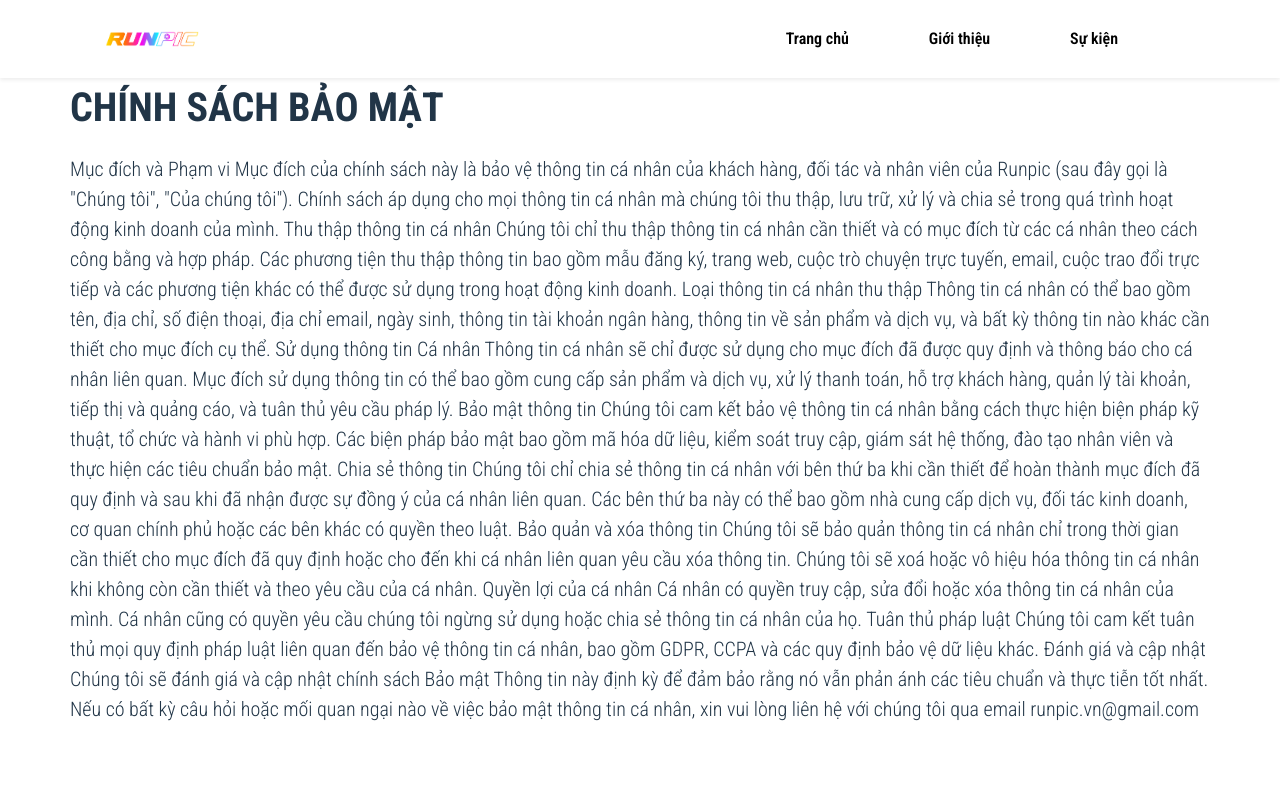
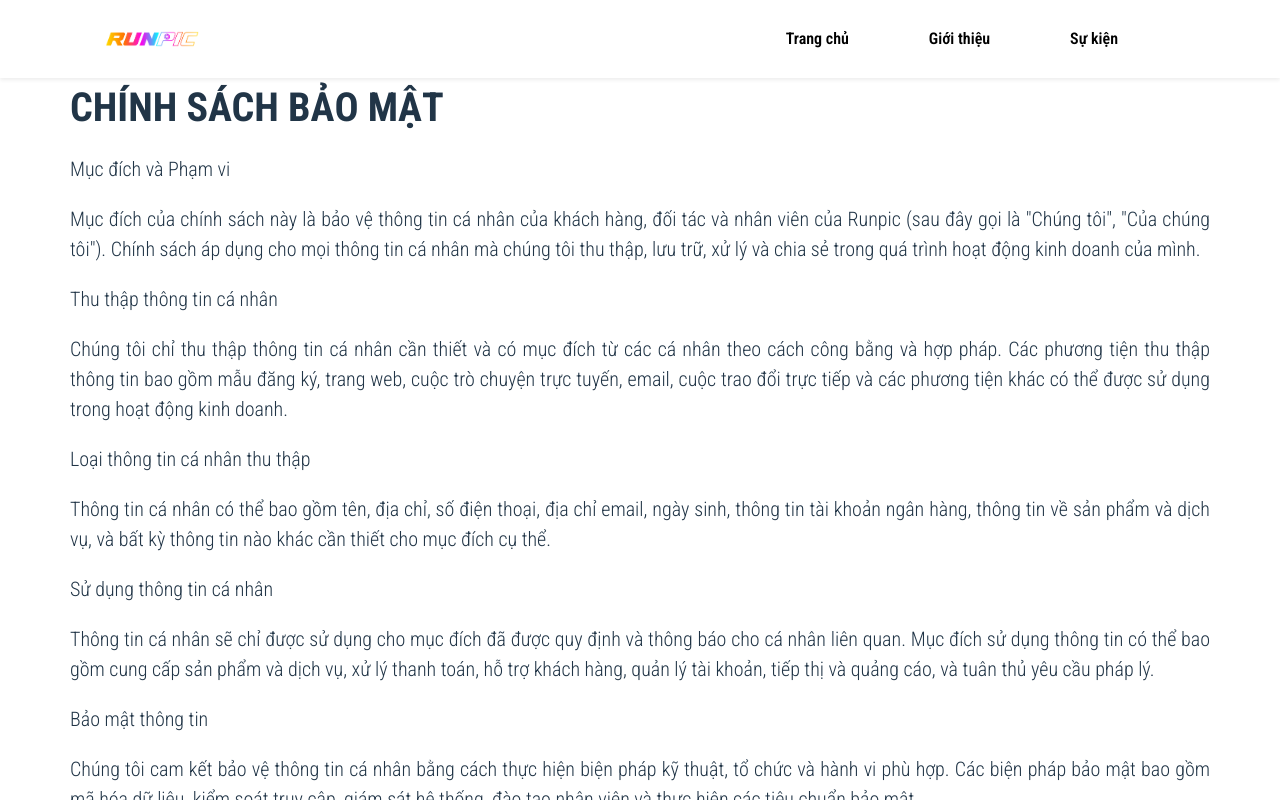
Before and after one commit to binchanhkun99/seachImage, a JavaScript app: page /privacy in a window 1280 px wide. Built offline with nearby package versions, Linux system fonts and the light colour scheme; no server answers; some icons are missing.

Commit message:
Update css tw file

```diff
--- a/src/views/Privacy.vue
+++ b/src/views/Privacy.vue
@@ -6,35 +6,37 @@
           <div class="col t1">
           <h1 class="fw-bold">CHÍNH SÁCH BẢO MẬT</h1>
           <p class="lead mt-4">
-Mục đích và Phạm vi
-Mục đích của chính sách này là bảo vệ thông tin cá nhân của khách hàng, đối tác và nhân viên của Runpic (sau đây gọi là "Chúng tôi", "Của chúng tôi").
-Chính sách áp dụng cho mọi thông tin cá nhân mà chúng tôi thu thập, lưu trữ, xử lý và chia sẻ trong quá trình hoạt động kinh doanh của mình.
-Thu thập thông tin cá nhân
-Chúng tôi chỉ thu thập thông tin cá nhân cần thiết và có mục đích từ các cá nhân theo cách công bằng và hợp pháp.
-Các phương tiện thu thập thông tin bao gồm mẫu đăng ký, trang web, cuộc trò chuyện trực tuyến, email, cuộc trao đổi trực tiếp và các phương tiện khác có thể được sử dụng trong hoạt động kinh doanh.
-Loại thông tin cá nhân thu thập
-Thông tin cá nhân có thể bao gồm tên, địa chỉ, số điện thoại, địa chỉ email, ngày sinh, thông tin tài khoản ngân hàng, thông tin về sản phẩm và dịch vụ, và bất kỳ thông tin nào khác cần thiết cho mục đích cụ thể.
-Sử dụng thông tin Cá nhân
-Thông tin cá nhân sẽ chỉ được sử dụng cho mục đích đã được quy định và thông báo cho cá nhân liên quan.
-Mục đích sử dụng thông tin có thể bao gồm cung cấp sản phẩm và dịch vụ, xử lý thanh toán, hỗ trợ khách hàng, quản lý tài khoản, tiếp thị và quảng cáo, và tuân thủ yêu cầu pháp lý.
-Bảo mật thông tin
-Chúng tôi cam kết bảo vệ thông tin cá nhân bằng cách thực hiện biện pháp kỹ thuật, tổ chức và hành vi phù hợp.
-Các biện pháp bảo mật bao gồm mã hóa dữ liệu, kiểm soát truy cập, giám sát hệ thống, đào tạo nhân viên và thực hiện các tiêu chuẩn bảo mật.
-Chia sẻ thông tin
-Chúng tôi chỉ chia sẻ thông tin cá nhân với bên thứ ba khi cần thiết để hoàn thành mục đích đã quy định và sau khi đã nhận được sự đồng ý của cá nhân liên quan.
-Các bên thứ ba này có thể bao gồm nhà cung cấp dịch vụ, đối tác kinh doanh, cơ quan chính phủ hoặc các bên khác có quyền theo luật.
-Bảo quản và xóa thông tin
-Chúng tôi sẽ bảo quản thông tin cá nhân chỉ trong thời gian cần thiết cho mục đích đã quy định hoặc cho đến khi cá nhân liên quan yêu cầu xóa thông tin.
-Chúng tôi sẽ xoá hoặc vô hiệu hóa thông tin cá nhân khi không còn cần thiết và theo yêu cầu của cá nhân.
-Quyền lợi của cá nhân
-Cá nhân có quyền truy cập, sửa đổi hoặc xóa thông tin cá nhân của mình.
-Cá nhân cũng có quyền yêu cầu chúng tôi ngừng sử dụng hoặc chia sẻ thông tin cá nhân của họ.
-Tuân thủ pháp luật
-Chúng tôi cam kết tuân thủ mọi quy định pháp luật liên quan đến bảo vệ thông tin cá nhân, bao gồm GDPR, CCPA và các quy định bảo vệ dữ liệu khác.
-Đánh giá và cập nhật
-Chúng tôi sẽ đánh giá và cập nhật chính sách Bảo mật Thông tin này định kỳ để đảm bảo rằng nó vẫn phản ánh các tiêu chuẩn và thực tiễn tốt nhất.
+<p>Mục đích và Phạm vi</p>
+<p>Mục đích của chính sách này là bảo vệ thông tin cá nhân của khách hàng, đối tác và nhân viên của Runpic (sau đây gọi là "Chúng tôi", "Của chúng tôi"). Chính sách áp dụng cho mọi thông tin cá nhân mà chúng tôi thu thập, lưu trữ, xử lý và chia sẻ trong quá trình hoạt động kinh doanh của mình.</p>
 
-Nếu có bất kỳ câu hỏi hoặc mối quan ngại nào về việc bảo mật thông tin cá nhân, xin vui lòng liên hệ với chúng tôi qua email runpic.vn@gmail.com
+<p>Thu thập thông tin cá nhân</p>
+<p>Chúng tôi chỉ thu thập thông tin cá nhân cần thiết và có mục đích từ các cá nhân theo cách công bằng và hợp pháp. Các phương tiện thu thập thông tin bao gồm mẫu đăng ký, trang web, cuộc trò chuyện trực tuyến, email, cuộc trao đổi trực tiếp và các phương tiện khác có thể được sử dụng trong hoạt động kinh doanh.</p>
+
+<p>Loại thông tin cá nhân thu thập</p>
+<p>Thông tin cá nhân có thể bao gồm tên, địa chỉ, số điện thoại, địa chỉ email, ngày sinh, thông tin tài khoản ngân hàng, thông tin về sản phẩm và dịch vụ, và bất kỳ thông tin nào khác cần thiết cho mục đích cụ thể.</p>
+
+<p>Sử dụng thông tin cá nhân</p>
+<p>Thông tin cá nhân sẽ chỉ được sử dụng cho mục đích đã được quy định và thông báo cho cá nhân liên quan. Mục đích sử dụng thông tin có thể bao gồm cung cấp sản phẩm và dịch vụ, xử lý thanh toán, hỗ trợ khách hàng, quản lý tài khoản, tiếp thị và quảng cáo, và tuân thủ yêu cầu pháp lý.</p>
+
+<p>Bảo mật thông tin</p>
+<p>Chúng tôi cam kết bảo vệ thông tin cá nhân bằng cách thực hiện biện pháp kỹ thuật, tổ chức và hành vi phù hợp. Các biện pháp bảo mật bao gồm mã hóa dữ liệu, kiểm soát truy cập, giám sát hệ thống, đào tạo nhân viên và thực hiện các tiêu chuẩn bảo mật.</p>
+
+<p>Chia sẻ thông tin</p>
+<p>Chúng tôi chỉ chia sẻ thông tin cá nhân với bên thứ ba khi cần thiết để hoàn thành mục đích đã quy định và sau khi đã nhận được sự đồng ý của cá nhân liên quan. Các bên thứ ba này có thể bao gồm nhà cung cấp dịch vụ, đối tác kinh doanh, cơ quan chính phủ hoặc các bên khác có quyền theo luật.</p>
+
+<p>Bảo quản và xóa thông tin</p>
+<p>Chúng tôi sẽ bảo quản thông tin cá nhân chỉ trong thời gian cần thiết cho mục đích đã quy định hoặc cho đến khi cá nhân liên quan yêu cầu xóa thông tin. Chúng tôi sẽ xoá hoặc vô hiệu hóa thông tin cá nhân khi không còn cần thiết và theo yêu cầu của cá nhân.</p>
+
+<p>Quyền lợi của cá nhân</p>
+<p>Cá nhân có quyền truy cập, sửa đổi hoặc xóa thông tin cá nhân của mình. Cá nhân cũng có quyền yêu cầu chúng tôi ngừng sử dụng hoặc chia sẻ thông tin cá nhân của họ.</p>
+
+<p>Tuân thủ pháp luật</p>
+<p>Chúng tôi cam kết tuân thủ mọi quy định pháp luật liên quan đến bảo vệ thông tin cá nhân, bao gồm GDPR, CCPA và các quy định bảo vệ dữ liệu khác.</p>
+
+<p>Đánh giá và cập nhật</p>
+<p>Chúng tôi sẽ đánh giá và cập nhật chính sách Bảo mật Thông tin này định kỳ để đảm bảo rằng nó vẫn phản ánh các tiêu chuẩn và thực tiễn tốt nhất.</p>
+
+<p>Nếu có bất kỳ câu hỏi hoặc mối quan ngại nào về việc bảo mật thông tin cá nhân, xin vui lòng liên hệ với chúng tôi qua email runpic.vn@gmail.com</p>
 
           </p>
         </div>
@@ -76,6 +78,7 @@ Nếu có bất kỳ câu hỏi hoặc mối quan ngại nào về việc bảo
 }
 .mt-4 {
   margin-top: 1.5rem;
+  text-align: justify;
 }
 .d-flex {
   display: flex;
```
Also changed, not shown: src/views/General.vue (+16 -23 lines).
